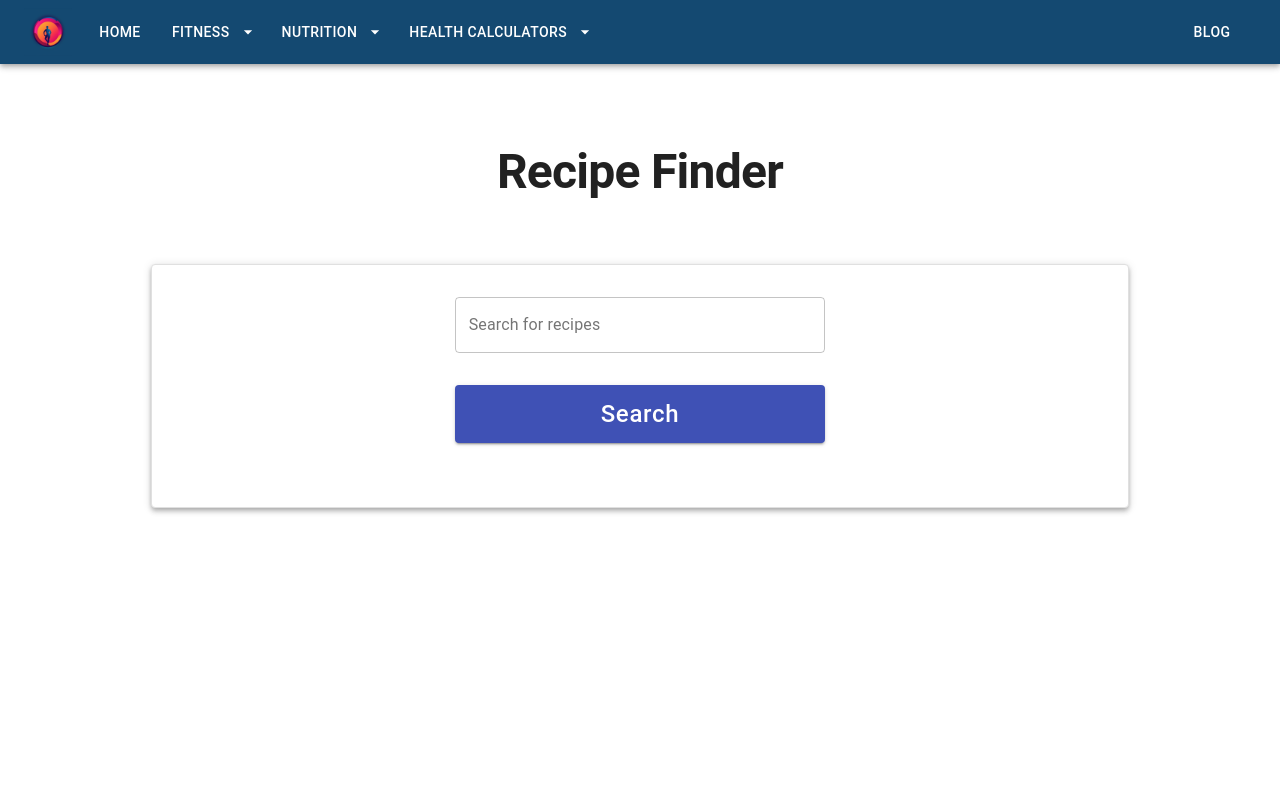
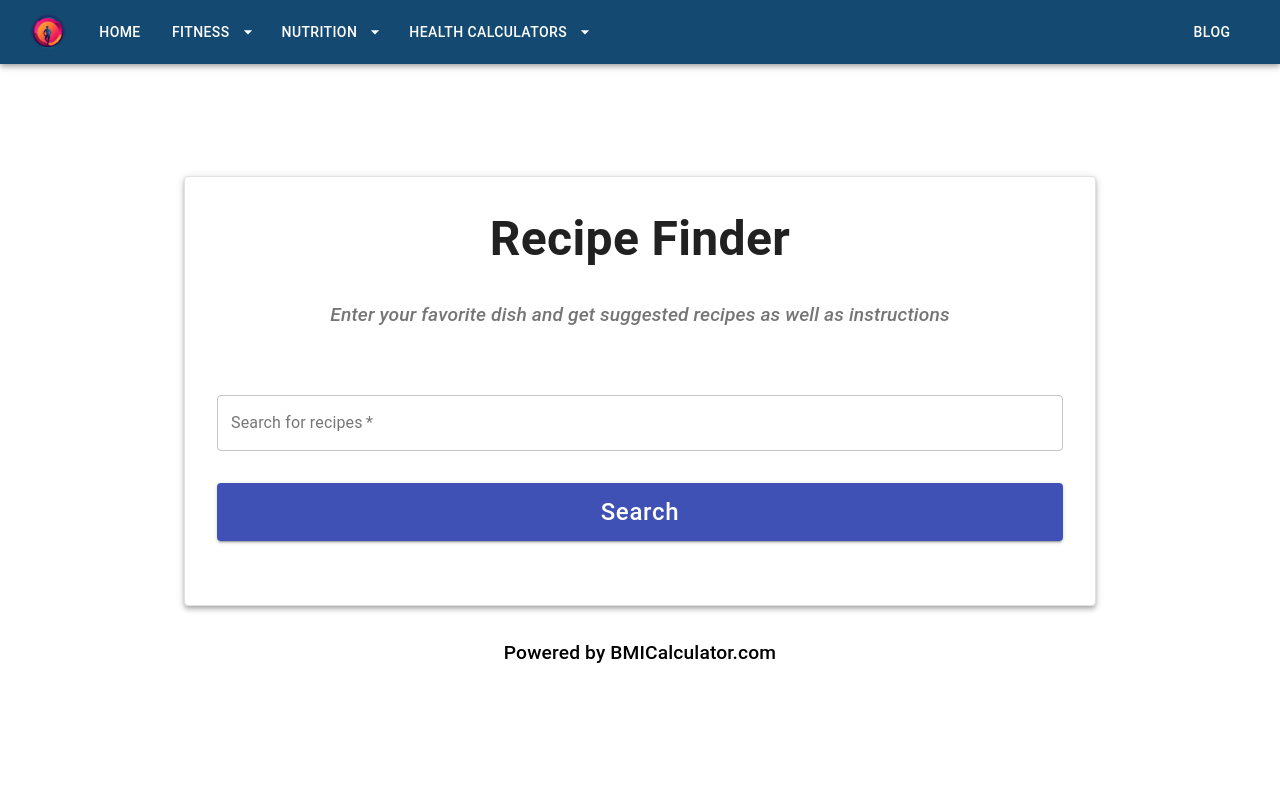
Before and after one commit to laithajjan/FitnessHub, a React (Create React App) app: page /recipe in a window 1280 px wide. Shown: the top 800 px of the page. Built offline with nearby package versions, Linux system fonts and the light colour scheme.

Commit message:
Cleaned up styling of recipe finder, nutrition analysis, recipe finder, muscle finder

```diff
--- a/src/components/MuscleFinder/muscleFinder.jsx
+++ b/src/components/MuscleFinder/muscleFinder.jsx
@@ -88,6 +88,9 @@ const ExerciseTable = () => {
             <Typography variant="h4" className={classes.title}>
                 Search Exercises
             </Typography>
+            <Typography variant="h6" color="textSecondary" align="center" gutterBottom>
+                Discover tailored exercises by specifying your target muscle group. Unleash your potential now!
+            </Typography>
             <Grid container justifyContent="center">
                 <Grid item xs={12} sm={8} md={6} lg={4}>
                     <form className={classes.searchForm} onSubmit={handleSubmit}>
@@ -105,6 +108,7 @@ const ExerciseTable = () => {
                     </form>
                 </Grid>
             </Grid>
+            {exercises.length > 0 && (
                 <TableContainer component={Paper}>
                     <Table className={classes.table} aria-label="exercises table">
                         <TableHead>
@@ -156,6 +160,7 @@ const ExerciseTable = () => {
                         </TableBody>
                     </Table>
                 </TableContainer>
+            )}
         </Box>
     );
 };
--- a/src/components/NutritionAnalysis/nutritionanalysis.jsx
+++ b/src/components/NutritionAnalysis/nutritionanalysis.jsx
@@ -53,6 +53,9 @@ const NutritionAnalysis = () => {
                         <Box textAlign="center">
                             <Typography variant="h4" component="h1" gutterBottom>
                                 Nutrition Analysis
+                            </Typography>
+                            <Typography variant="h6" color="textSecondary" align="center" gutterBottom>
+                                Discover nutrition facts for your favorite foods, for example, type "200 grams of chicken" to get nutritional information!
                             </Typography>
                             <TextField
                                 label="Enter query"
@@ -135,7 +138,7 @@ const NutritionAnalysis = () => {
                                     </TableCell>
                                     <TableCell align="center">
 
-                                    {sumNutritionData('sodium_mg')} mg
+                                        {sumNutritionData('sodium_mg')} mg
                                     </TableCell>
                                 </TableRow>
                                 <TableRow>
--- a/src/components/RecipeFinder/recipefinder.jsx
+++ b/src/components/RecipeFinder/recipefinder.jsx
@@ -11,45 +11,41 @@ import {
     TableHead,
     TableRow,
     Paper,
+    Box,
+    Grid,
     makeStyles
 } from '@material-ui/core';
 import axios from 'axios';
 
 const useStyles = makeStyles((theme) => ({
     container: {
-        display: "flex",
-        flexDirection: "column",
-        alignItems: "center",
         paddingTop: theme.spacing(10),
         paddingBottom: theme.spacing(10),
-        // backgroundColor: theme.palette.background.default,
         minHeight: "100vh",
     },
     title: {
         fontWeight: "bold",
         fontSize: "3rem",
         marginBottom: theme.spacing(4),
-        color: theme.palette.text.primary,
     },
-    form: {
-        display: "flex",
-        flexDirection: "column",
-        alignItems: "center",
+    subtitle: {
+        fontSize: '1.2rem',
+        color: theme.palette.text.secondary,
+        marginBottom: theme.spacing(4),
+        fontStyle: 'italic',
+        fontWeight: 500,
+    },
+    paper: {
         padding: theme.spacing(4),
         marginTop: theme.spacing(4),
         marginBottom: theme.spacing(4),
-        width: '100%',
-        backgroundColor: theme.palette.common.white,
         borderRadius: theme.shape.borderRadius,
         border: `1px solid ${theme.palette.grey[300]}`,
         boxShadow: theme.shadows[4],
     },
     searchInput: {
-        width: "100%",
         marginBottom: theme.spacing(2),
         fontSize: "1.5rem",
-        borderRadius: theme.shape.borderRadius,
-        backgroundColor: theme.palette.common.white,
     },
     searchButton: {
         width: "100%",
@@ -69,9 +65,6 @@ const useStyles = makeStyles((theme) => ({
         borderRadius: theme.shape.borderRadius,
         border: `1px solid ${theme.palette.grey[300]}`,
         boxShadow: theme.shadows[4],
-    },
-    table: {
-        fontSize: "1.2rem",
     },
     tableHeadCell: {
         fontWeight: "bold",
@@ -101,11 +94,19 @@ const RecipeFinder = () => {
     };
 
     return (
-        <Container maxWidth="md" className={classes.container}>
-            <Typography variant="h1" className={classes.title} align="center">
+        <Box className={classes.container}>
+            <Container maxWidth="md">
+                <Paper className={classes.paper} elevation={3}>
+                    <Grid container spacing={4}>
+                        <Grid item xs={12}>
+                            <Typography variant="h4" align="center" className={classes.title}>
                                 Recipe Finder
                             </Typography>
-            <Paper className={classes.form} elevation={4}>
+                            <Typography variant="h6" align="center" className={classes.subtitle}>
+                                Enter your favorite dish and get suggested recipes as well as instructions
+                            </Typography>
+                        </Grid>
+                        <Grid item xs={12}>
                             <form onSubmit={handleSubmit}>
                                 <TextField
                                     className={classes.searchInput}
@@ -114,6 +115,8 @@ const RecipeFinder = () => {
                                     size="medium"
                                     value={query}
                                     onChange={(event) => setQuery(event.target.value)}
+                                    fullWidth
+                                    required
                                 />
                                 <Button
                                     className={classes.searchButton}
@@ -121,14 +124,16 @@ const RecipeFinder = () => {
                                     color="primary"
                                     type="submit"
                                     size="large"
+                                    fullWidth
                                 >
                                     Search
                                 </Button>
                             </form>
-            </Paper>
+                        </Grid>
                         {recipes.length > 0 && (
+                            <Grid item xs={12}>
                                 <TableContainer component={Paper} className={classes.tableContainer}>
-                    <Table className={classes.table}>
+                                    <Table>
                                         <TableHead>
                                             <TableRow>
                                                 <TableCell className={classes.tableHeadCell}>Title</TableCell>
@@ -151,8 +156,17 @@ const RecipeFinder = () => {
                                         </TableBody>
                                     </Table>
                                 </TableContainer>
+                            </Grid>
                         )}
+                    </Grid>
+                </Paper>
             </Container>
+            <Box sx={{ mt: 4, display: 'flex', flexDirection: 'column', justifyContent: 'center', height: '100vh' }}>
+                <Typography variant="h6" color="text.secondary" style={{ fontFamily: 'Roboto, sans-serif', fontSize: '1.2rem', textAlign: 'center' }}>
+                    Powered by BMICalculator.com
+                </Typography>
+            </Box>
+        </Box>
     );
 };
 
```
Lines whose indentation alone changed are shown as unchanged.
